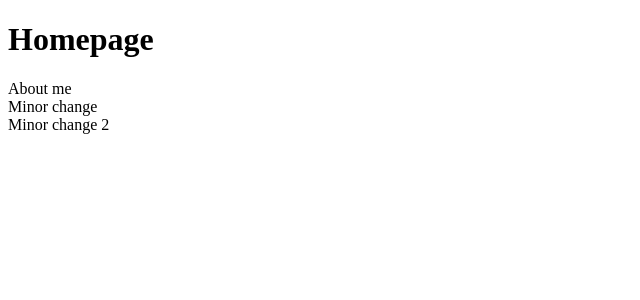
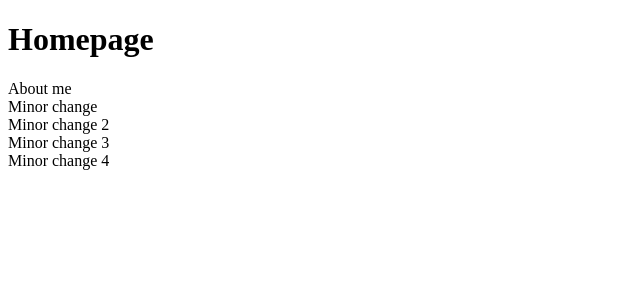
Before and after one commit to renrutoet/renrutoet.github.io, a React (Vite) app: page / in a window 1280 px wide. Shown: the top 300 px of the page, without its empty margins (0-640 px from the left). Built offline with nearby package versions, Linux system fonts and the light colour scheme.

Commit message:
new CICD test

```diff
--- a/src/App.tsx
+++ b/src/App.tsx
@@ -10,6 +10,8 @@ function App() {
         <div>About me</div>
         <div>Minor change</div>
         <div>Minor change 2</div>
+        <div>Minor change 3</div>
+        <div>Minor change 4</div>
       </main>
     </div>
   );
```
